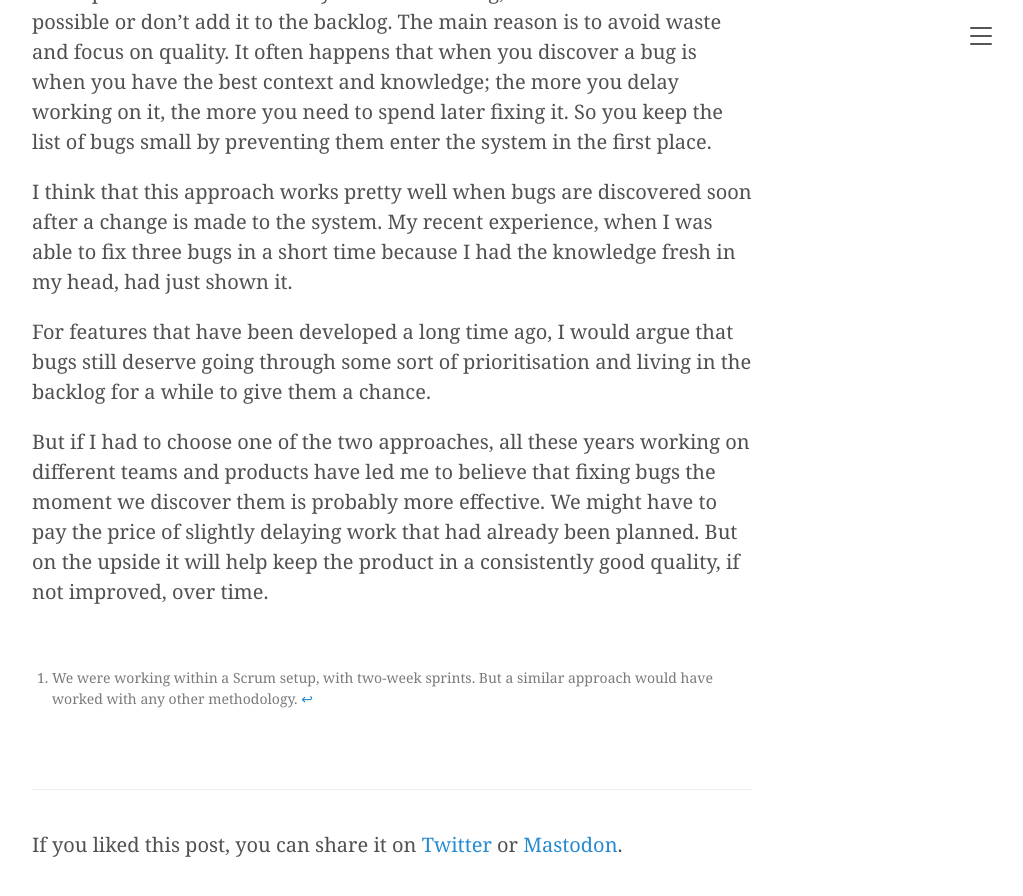
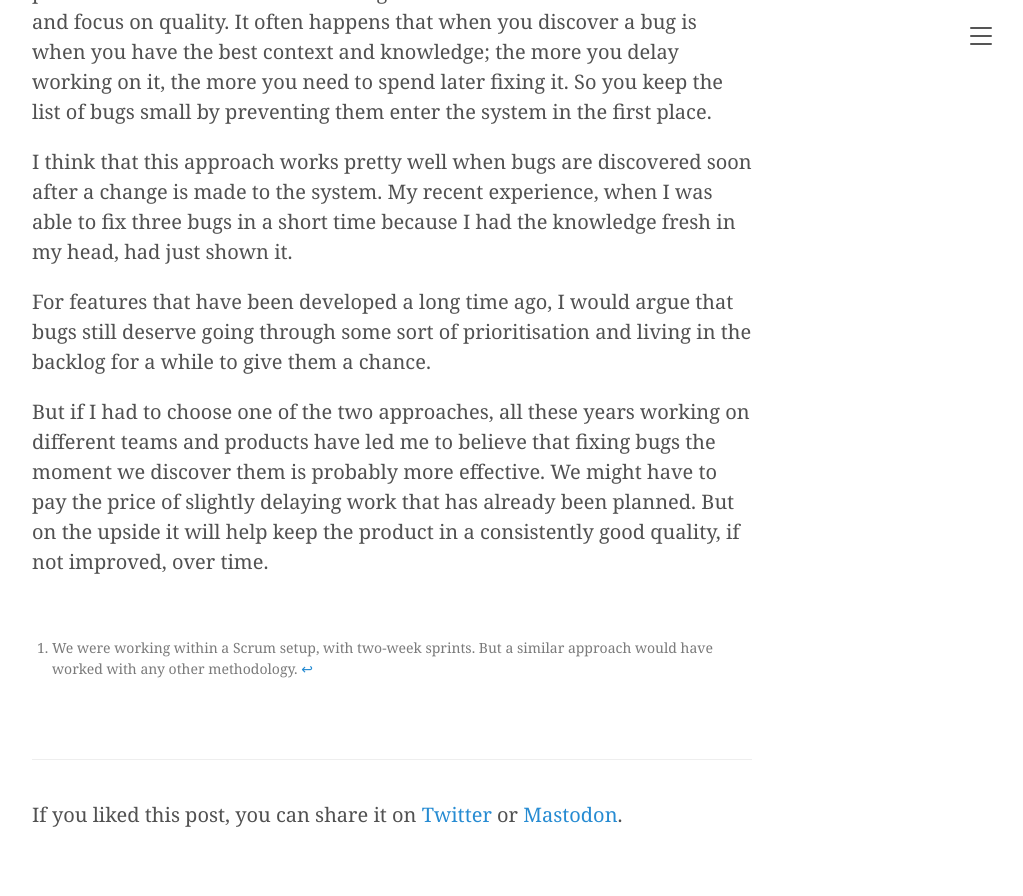
Before and after one commit to elitalon/elitalon.github.io, a Jekyll site: the page built from _posts/2024-01-07-when-should-we-fix-bugs.md, in a window 1280 px wide and 900 px high, scrolled down 2542 px. Shown: the top 896 px of the window, without its empty margins (248-1271 px from the left). Built offline with Jekyll 4.4.1, drawn with Linux system fonts in a browser that asks for light colours; after the commit the page ends 3412 px from its top, so only the background shows below that; some of the changed text lies outside the part shown.

Commit message:
Edit 'When should we fix bugs?'

```diff
--- a/_posts/2024-01-07-when-should-we-fix-bugs.md
+++ b/_posts/2024-01-07-when-should-we-fix-bugs.md
@@ -42,6 +42,6 @@
 
 For features that have been developed a long time ago, I would argue that bugs still deserve going through some sort of prioritisation and living in the backlog for a while to give them a chance.
 
-But if I had to choose one of the two approaches, all these years working on different teams and products have led me to believe that fixing bugs the moment we discover them is probably more effective. We might have to pay the price of slightly delaying work that had already been planned. But on the upside it will help keep the product in a consistently good quality, if not improved, over time.
+But if I had to choose one of the two approaches, all these years working on different teams and products have led me to believe that fixing bugs the moment we discover them is probably more effective. We might have to pay the price of slightly delaying work that has already been planned. But on the upside it will help keep the product in a consistently good quality, if not improved, over time.
 
 [^1]: We were working within a Scrum setup, with two-week sprints. But a similar approach would have worked with any other methodology.
```
Also changed, not shown: other parts of _posts/2024-01-07-when-should-we-fix-bugs.md (+1 -1 lines).
